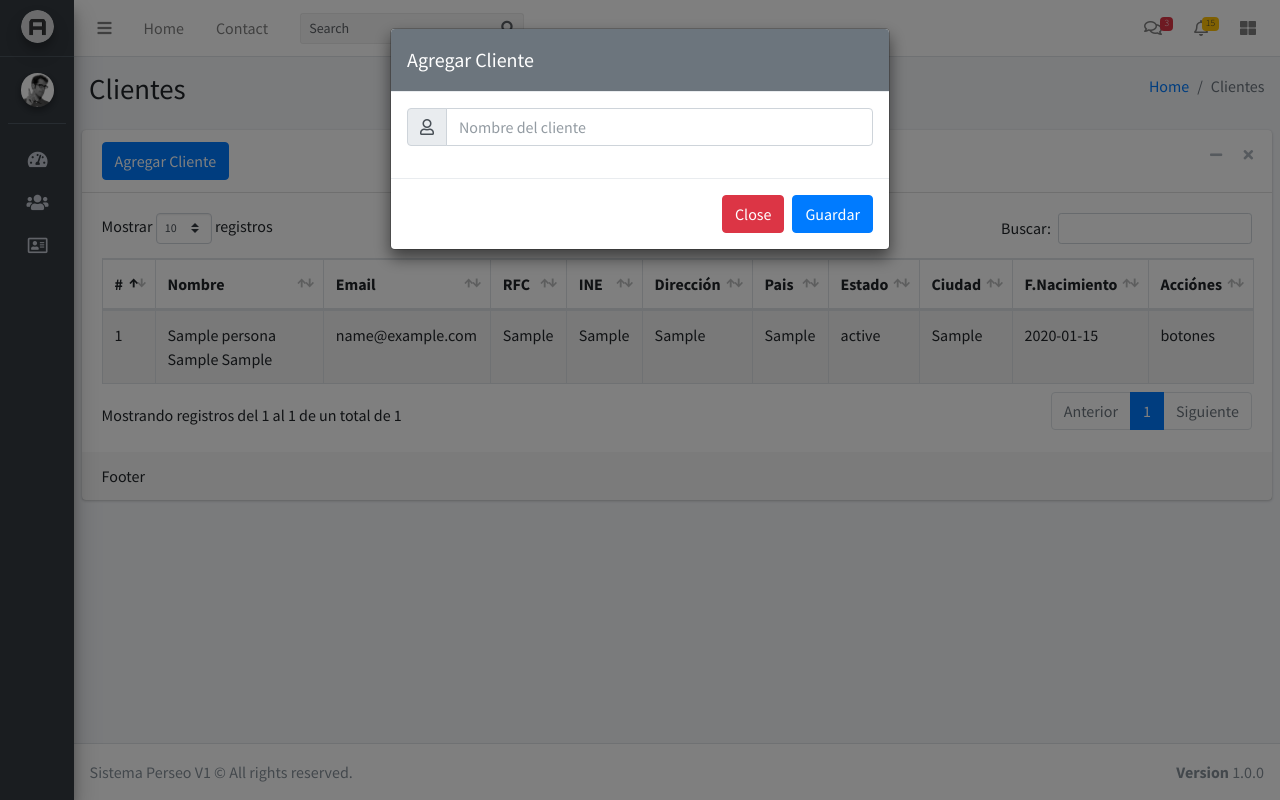
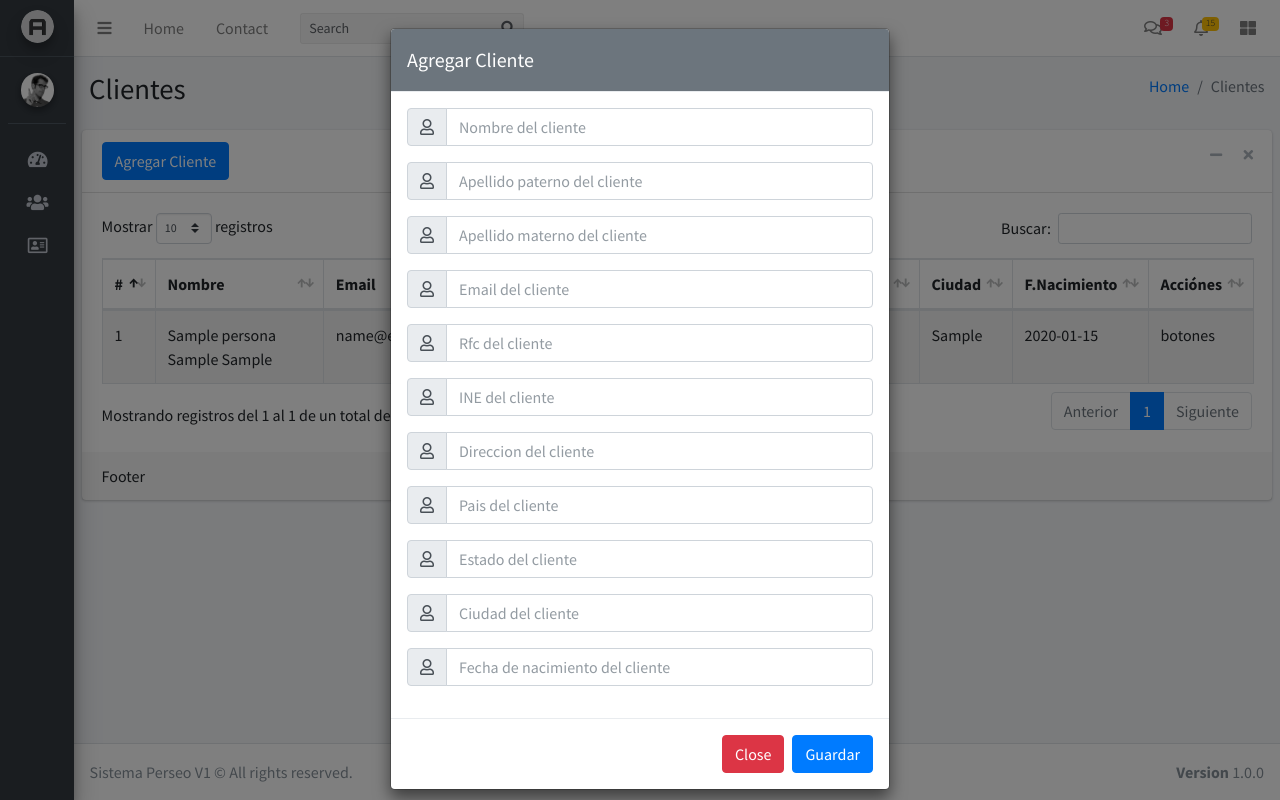
Before and after one commit to fumelolz/perseo1, a PHP site: page /clientes in a window 1280 px wide, after a click on "Agregar Cliente". Run offline with PHP 8.4, Linux system fonts and the light colour scheme; tables that the repository leaves empty hold one stand-in row (values such as "Sample post"); some libraries are stand-ins or nearby versions.

Commit message:
Agregado en el modulo clientes, agregar clientes
Se agrego el modal, el controlador y el modelo para poder agregar clientes, falta el script de sweetalert

```diff
--- a/controladores/clientes.controlador.php
+++ b/controladores/clientes.controlador.php
@@ -3,6 +3,8 @@
 // $item Es el parametro con el que se va a evaluar en la clase ctrMostrarClientes que en la base de datos sería $item = "id_cliente"
 // $valor = id_cliente(2)
 // $tabla = El nombre de la tabla en este caso "clientes"
+
+// Tareas Hacer variables, $_POST[""]
 
 
 class ControladorClientes{
@@ -20,7 +22,28 @@ class ControladorClientes{
 
 	// Esta función crea los clientes !!!
 	static public function ctrCrearCliente(){
+		if (isset($_POST["clienteNombre"])) {
 
+			$tabla1 = "personas";
+			$tabla2 = "clientes";
+
+			$datos = array('nombre' => $_POST["clienteNombre"],
+							   'ap_Paterno' => $_POST["clienteApPaterno"],
+							   'ap_Materno' => $_POST["clienteApMaterno"],
+							   'email' => $_POST["clienteEmail"],
+							   'rfc' => $_POST["clienteRfc"],
+							   'ine' => $_POST["clienteIne"],
+							   'direccion' => $_POST["clienteDireccion"],
+							   'pais' => $_POST["clientePais"],
+							   'estado' => $_POST["clienteEstado"],
+							   'ciudad' => $_POST["clienteCiudad"],
+							   'fecha_nacimiento' => $_POST["clienteFechaNacimiento"]);
+
+
+			$respuesta = ModeloClientes::mdlCrearCliente($tabla1,$tabla2,$datos);
+			echo '<pre>'; print_r($respuesta); echo '</pre>';
+
+		}
 	}
 
 }
--- a/modelos/clientes.modelos.php
+++ b/modelos/clientes.modelos.php
@@ -41,4 +41,47 @@ class ModeloClientes{
 
 	}
 
+	// Función parar crear un cliente
+	static public function mdlCrearCliente($tabla1,$tabla2,$datos){
+
+		$stmt = Conexion::conectar()->prepare("INSERT INTO $tabla1(nombre,ap_Paterno,ap_Materno,email,rfc,ine,direccion,pais,estado,ciudad,fecha_nacimiento) VALUES(:nombre,:ap_Paterno,:ap_Materno,:email,:rfc,:ine,:direccion,:pais,:estado,:ciudad,:fecha_nacimiento)");
+		$stmt2 = Conexion::conectar()->prepare("INSERT INTO $tabla2(id_persona) VALUES(:id_persona)");
+
+		$stmt3 = Conexion::conectar()->prepare("SELECT id_persona FROM personas ORDER BY id_persona DESC LIMIT 1");
+
+		$stmt -> bindParam(":nombre",$datos["nombre"],PDO::PARAM_STR);
+		$stmt -> bindParam(":ap_Paterno",$datos["ap_Paterno"],PDO::PARAM_STR);
+		$stmt -> bindParam(":ap_Materno",$datos["ap_Materno"],PDO::PARAM_STR);
+		$stmt -> bindParam(":email",$datos["email"],PDO::PARAM_STR);
+		$stmt -> bindParam(":rfc",$datos["rfc"],PDO::PARAM_STR);
+		$stmt -> bindParam(":ine",$datos["ine"],PDO::PARAM_STR);
+		$stmt -> bindParam(":direccion",$datos["direccion"],PDO::PARAM_STR);
+		$stmt -> bindParam(":pais",$datos["pais"],PDO::PARAM_STR);
+		$stmt -> bindParam(":estado",$datos["estado"],PDO::PARAM_STR);
+		$stmt -> bindParam(":ciudad",$datos["ciudad"],PDO::PARAM_STR);
+		$stmt -> bindParam(":fecha_nacimiento",$datos["fecha_nacimiento"],PDO::PARAM_STR);
+
+		$stmt3 -> execute();
+
+		$ultimo_persona_registrada = $stmt3 -> fetch();
+		$u_p_r = $ultimo_persona_registrada[0]+1;
+
+		$stmt2 -> bindParam(":id_persona",$u_p_r,PDO::PARAM_INT);
+
+		if($stmt -> execute() && $stmt2 -> execute()){
+			return "ok";
+		}else{
+			return "error";
+		}
+
+		$stmt -> close();
+		$stmt = null;
+		$stmt2 -> close();
+		$stmt2 = null;
+
+		$stmt3 -> close();
+		$stmt3 =null;
+
+	}
+
 }
--- a/vistas/modulos/clientes/clientes-view.php
+++ b/vistas/modulos/clientes/clientes-view.php
@@ -121,7 +121,107 @@
                 <div class="input-group-prepend">
                   <span class="input-group-text"><i class="far fa-user"></i></span>
                 </div>
-                <input type="text"  class="form-control" placeholder="Nombre del cliente" id="nuevoNombre" name="nuevoNombre" required>
+                <input type="text"  class="form-control" placeholder="Nombre del cliente" id="clienteNombre" name="clienteNombre" required>
+              </div>
+            </div>
+
+            <!-- Entrada para el nombre del cliente -->
+            <div class="form-group">
+              <div class="input-group mb-1">
+                <div class="input-group-prepend">
+                  <span class="input-group-text"><i class="far fa-user"></i></span>
+                </div>
+                <input type="text"  class="form-control" placeholder="Apellido paterno del cliente" id="clienteApPaterno" name="clienteApPaterno" required>
+              </div>
+            </div>
+
+            <!-- Entrada para el nombre del cliente -->
+            <div class="form-group">
+              <div class="input-group mb-1">
+                <div class="input-group-prepend">
+                  <span class="input-group-text"><i class="far fa-user"></i></span>
+                </div>
+                <input type="text"  class="form-control" placeholder="Apellido materno del cliente" id="clienteApMaterno" name="clienteApMaterno" required>
+              </div>
+            </div>
+
+            <!-- Entrada para el nombre del cliente -->
+            <div class="form-group">
+              <div class="input-group mb-1">
+                <div class="input-group-prepend">
+                  <span class="input-group-text"><i class="far fa-user"></i></span>
+                </div>
+                <input type="text"  class="form-control" placeholder="Email del cliente" id="clienteEmail" name="clienteEmail" required>
+              </div>
+            </div>
+
+            <!-- Entrada para el nombre del cliente -->
+            <div class="form-group">
+              <div class="input-group mb-1">
+                <div class="input-group-prepend">
+                  <span class="input-group-text"><i class="far fa-user"></i></span>
+                </div>
+                <input type="text"  class="form-control" placeholder="Rfc del cliente" id="clienteRfc" name="clienteRfc" required>
+              </div>
+            </div>
+
+            <!-- Entrada para el nombre del cliente -->
+            <div class="form-group">
+              <div class="input-group mb-1">
+                <div class="input-group-prepend">
+                  <span class="input-group-text"><i class="far fa-user"></i></span>
+                </div>
+                <input type="text"  class="form-control" placeholder="INE del cliente" id="clienteIne" name="clienteIne" required>
+              </div>
+            </div>
+
+            <!-- Entrada para el nombre del cliente -->
+            <div class="form-group">
+              <div class="input-group mb-1">
+                <div class="input-group-prepend">
+                  <span class="input-group-text"><i class="far fa-user"></i></span>
+                </div>
+                <input type="text"  class="form-control" placeholder="Direccion del cliente" id="clienteDireccion" name="clienteDireccion" required>
+              </div>
+            </div>
+
+            <!-- Entrada para el nombre del cliente -->
+            <div class="form-group">
+              <div class="input-group mb-1">
+                <div class="input-group-prepend">
+                  <span class="input-group-text"><i class="far fa-user"></i></span>
+                </div>
+                <input type="text"  class="form-control" placeholder="Pais del cliente" id="clientePais" name="clientePais" required>
+              </div>
+            </div>
+
+            <!-- Entrada para el nombre del cliente -->
+            <div class="form-group">
+              <div class="input-group mb-1">
+                <div class="input-group-prepend">
+                  <span class="input-group-text"><i class="far fa-user"></i></span>
+                </div>
+                <input type="text"  class="form-control" placeholder="Estado del cliente" id="clienteEstado" name="clienteEstado" required>
+              </div>
+            </div>
+
+            <!-- Entrada para el nombre del cliente -->
+            <div class="form-group">
+              <div class="input-group mb-1">
+                <div class="input-group-prepend">
+                  <span class="input-group-text"><i class="far fa-user"></i></span>
+                </div>
+                <input type="text"  class="form-control" placeholder="Ciudad del cliente" id="clienteCiudad" name="clienteCiudad" required>
+              </div>
+            </div>
+
+            <!-- Entrada para el nombre del cliente -->
+            <div class="form-group">
+              <div class="input-group mb-1">
+                <div class="input-group-prepend">
+                  <span class="input-group-text"><i class="far fa-user"></i></span>
+                </div>
+                <input type="text"  class="form-control" placeholder="Fecha de nacimiento del cliente" id="clienteFechaNacimiento" name="clienteFechaNacimiento" required>
               </div>
             </div>
 
@@ -133,7 +233,12 @@
           <button type="button" class="btn btn-danger float-left" data-dismiss="modal">Close</button>
           <button type="submit" class="btn btn-primary">Guardar</button>
         </div>
+      <?php
 
+      $crearCliente = new ControladorClientes();
+      $crearCliente -> ctrCrearCliente();
+
+       ?>
       </form>
     </div>
   </div>
```
